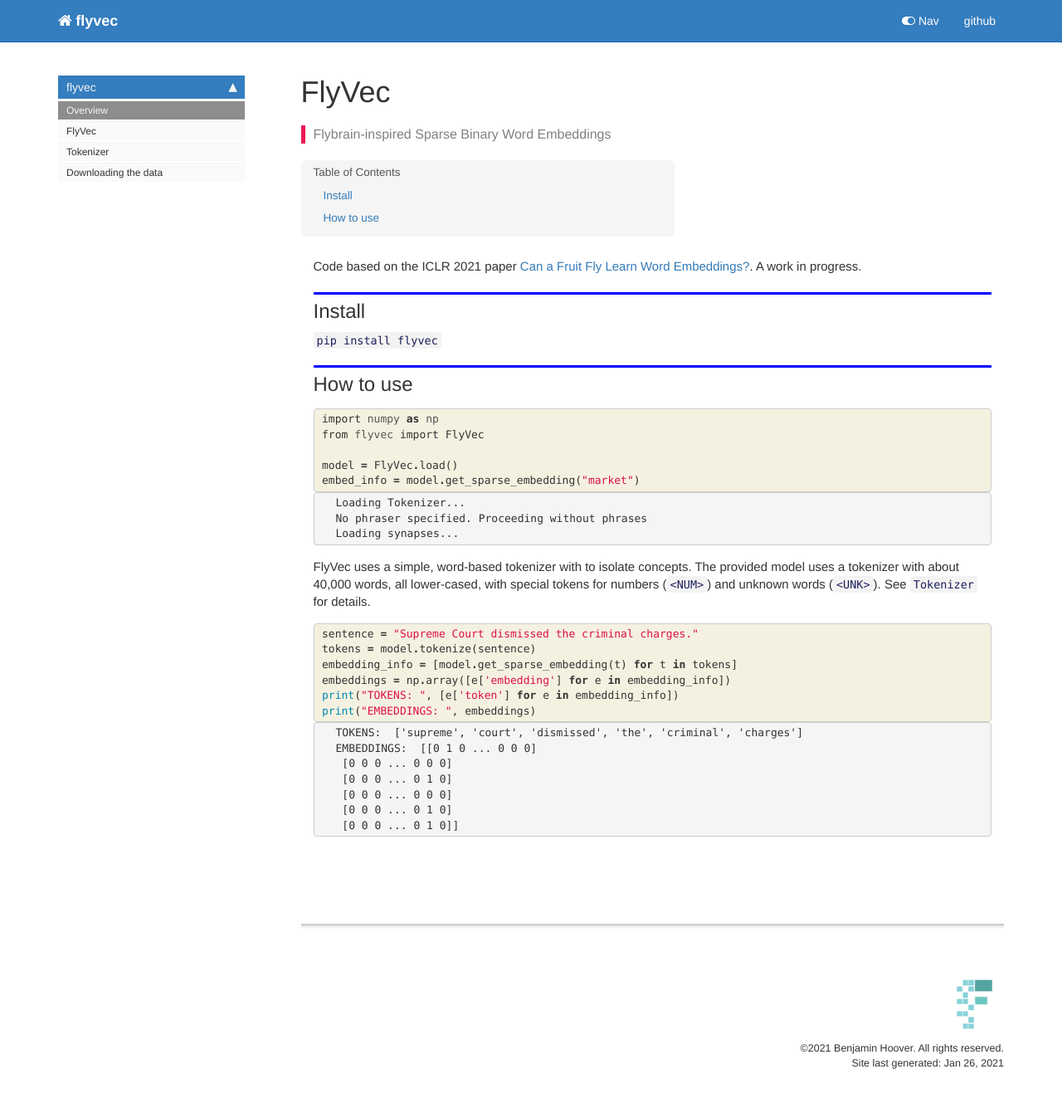
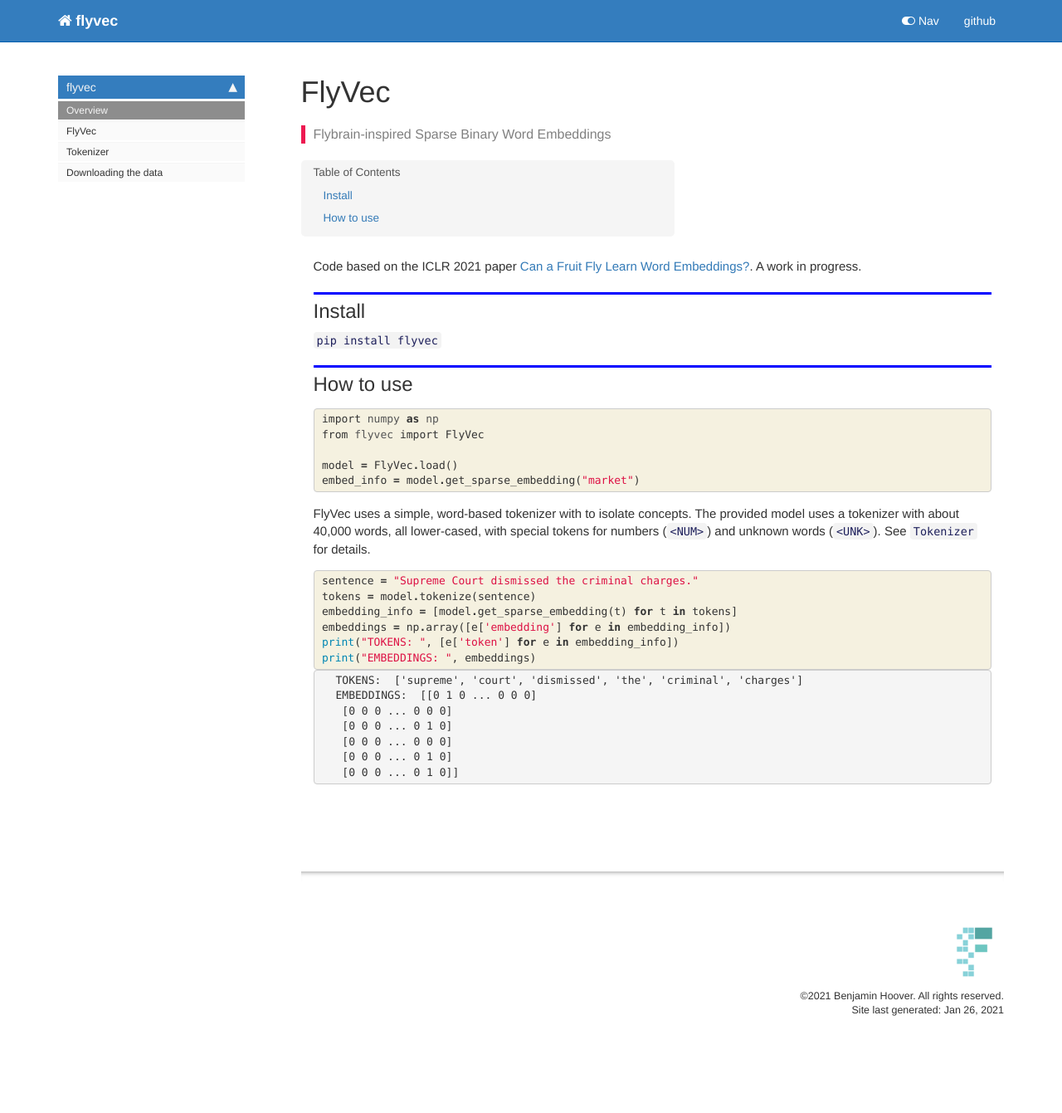
Before and after one commit to bhoov/flyvec, a Jekyll site: the page built from docs/index.html, in a window 1280 px wide. Shown: the whole page at 83% size. Built offline with Jekyll 4.4.1, drawn with Linux system fonts in a browser that asks for light colours; nearby versions of some CDN libraries; comment, search, counter and statistics services are not loaded; after the commit the page ends 1277 px from its top, so only the background shows below that.

Commit message:
Update readme

```diff
--- a/docs/index.html
+++ b/docs/index.html
@@ -73,22 +73,6 @@ nb_path: "nbs/index.ipynb"
 </div>
 </div>
 
-<div class="output_wrapper">
-<div class="output">
-
-<div class="output_area">
-
-<div class="output_subarea output_stream output_stdout output_text">
-<pre>Loading Tokenizer...
-No phraser specified. Proceeding without phrases
-Loading synapses...
-</pre>
-</div>
-</div>
-
-</div>
-</div>
-
 </div>
     {% endraw %}
 
--- a/flyvec/__init__.py
+++ b/flyvec/__init__.py
@@ -1,4 +1,4 @@
-__version__ = "0.0.9"
+__version__ = "0.0.10"
 from .core import FlyVec
 from .tokenizer import GensimTokenizer
 
```
Also changed, not shown: README.md, 2 other files.
